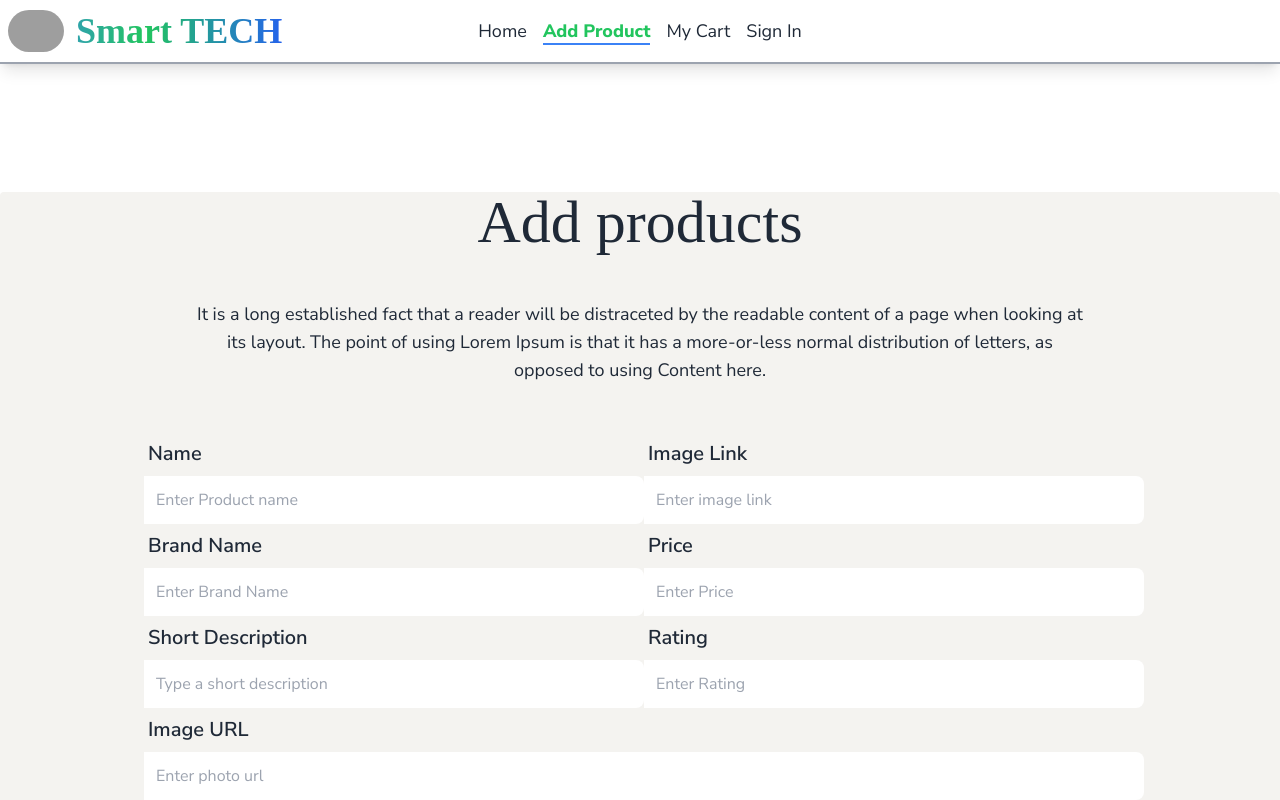
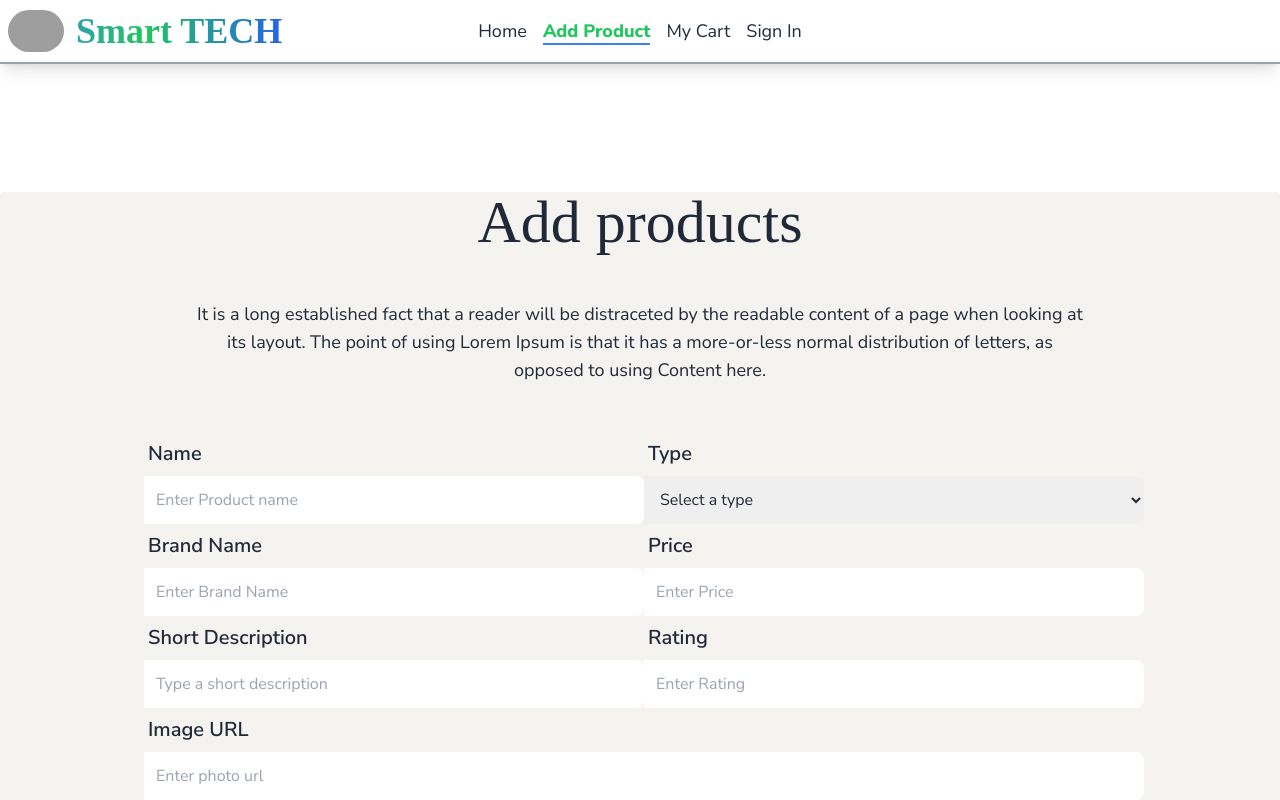
Before and after one commit to anfal11/brandshop-client-side, a React (Vite) app: page /addProduct in a window 1280 px wide. Shown: the top 800 px of the page. Built offline with nearby package versions, Linux system fonts and the light colour scheme; grey boxes are pictures that could not be loaded; a web font is replaced by a local one.

Commit message:
addProduct option implemented with backend and data is sendting to db

```diff
--- a/package.json
+++ b/package.json
@@ -13,7 +13,8 @@
     "react": "^18.2.0",
     "react-dom": "^18.2.0",
     "react-icons": "^4.11.0",
-    "react-router-dom": "^6.17.0"
+    "react-router-dom": "^6.17.0",
+    "sweetalert2": "^11.7.32"
   },
   "devDependencies": {
     "@types/react": "^18.2.15",
--- a/src/Pages/AddProduct.jsx
+++ b/src/Pages/AddProduct.jsx
@@ -1,5 +1,42 @@
+import Swal from "sweetalert2";
 
 const AddProduct = () => {
+
+    const handleAdd = (e) => {
+        e.preventDefault();
+        const form = new FormData(e.target);
+        const name = form.get("name");
+        const type = form.get("type");
+        const brand = form.get("brand");
+        const price = form.get("price");
+        const description = form.get("description");
+        const rating = form.get("rating");
+        const image = form.get("image");
+
+        const data = {name, type, brand, price, description, rating, image};
+
+        e.target.reset();
+
+        fetch("http://localhost:5000/addProduct", {
+            method: "POST",
+            headers: {
+                "Content-Type": "application/json",
+            },
+            body: JSON.stringify(data)
+        })
+        .then(res => res.json())
+        .then(data => {
+            console.log(data);
+            if(data.insertedId){
+                Swal.fire(
+                    'Good job!',
+                    'Product Added Successfully',
+                    'success'
+                  )
+            }
+        })
+    }
+
   return (
 
     <div className="max-w-[1320px] mx-auto">
@@ -15,7 +52,7 @@ const AddProduct = () => {
             </p>
 
             {/* form */}
-            <form>
+            <form onSubmit={handleAdd}>
             <div className="flex flex-col items-center lg:items-stretch">
 
 
@@ -38,17 +75,22 @@ const AddProduct = () => {
              {/* type */}
              <div className="form-control lg:pr-36">
   <label className="label">
-                  <span className="label-text font-Raleway font-semibold text-xl">Image Link</span>
+    <span className="label-text font-Raleway font-semibold text-xl">Type</span>
   </label>
   <label className="input-group">
-                  <input
-                  name="image"
-                    type="text"
-                    placeholder="Enter image link"
+    <select
+      name="type"
       className="md:w-[300px] xl:w-[500px] p-3 input-bordered"
-                  />
+    >
+      <option value="">Select a type</option>
+      <option value="phone">Phone</option>
+      <option value="computer">Watch</option>
+      <option value="headphone">Headphone</option>
+      <option value="headphone">Laptop</option>
+    </select>
   </label>
 </div>
+
     </div>
 
     <div className="flex flex-col lg:flex-row justify-between">
@@ -93,7 +135,7 @@ const AddProduct = () => {
                 </label>
                 <label className="input-group">
                   <input
-                  name="dexcription"
+                  name="description"
                     type="text"
                     placeholder="Type a short description"
                     className="md:w-[300px] xl:w-[500px] p-3 input-bordered"
```
Also changed, not shown: 1 other file (tests, documents, lock files or other folders). Lines whose indentation alone changed are shown as unchanged.
